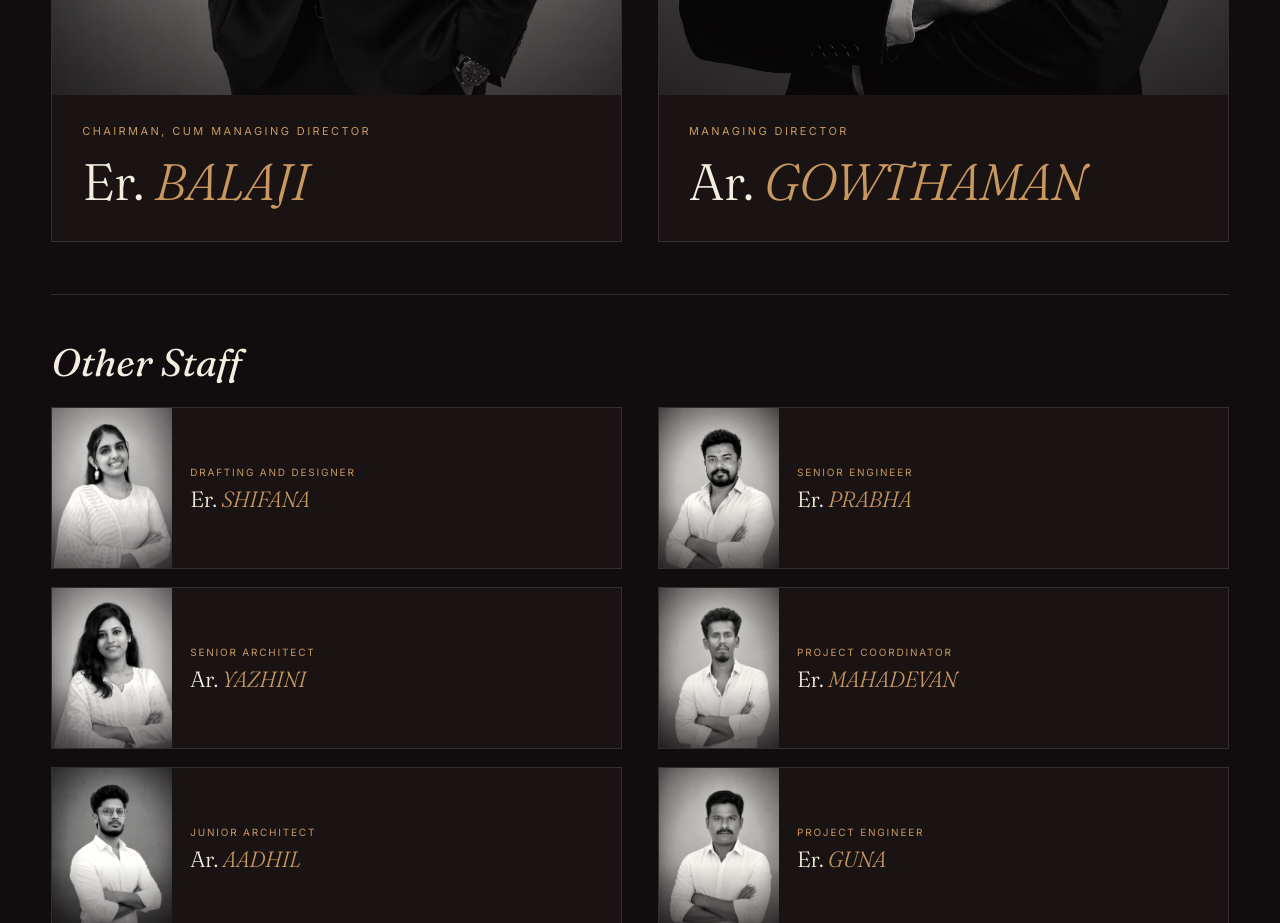
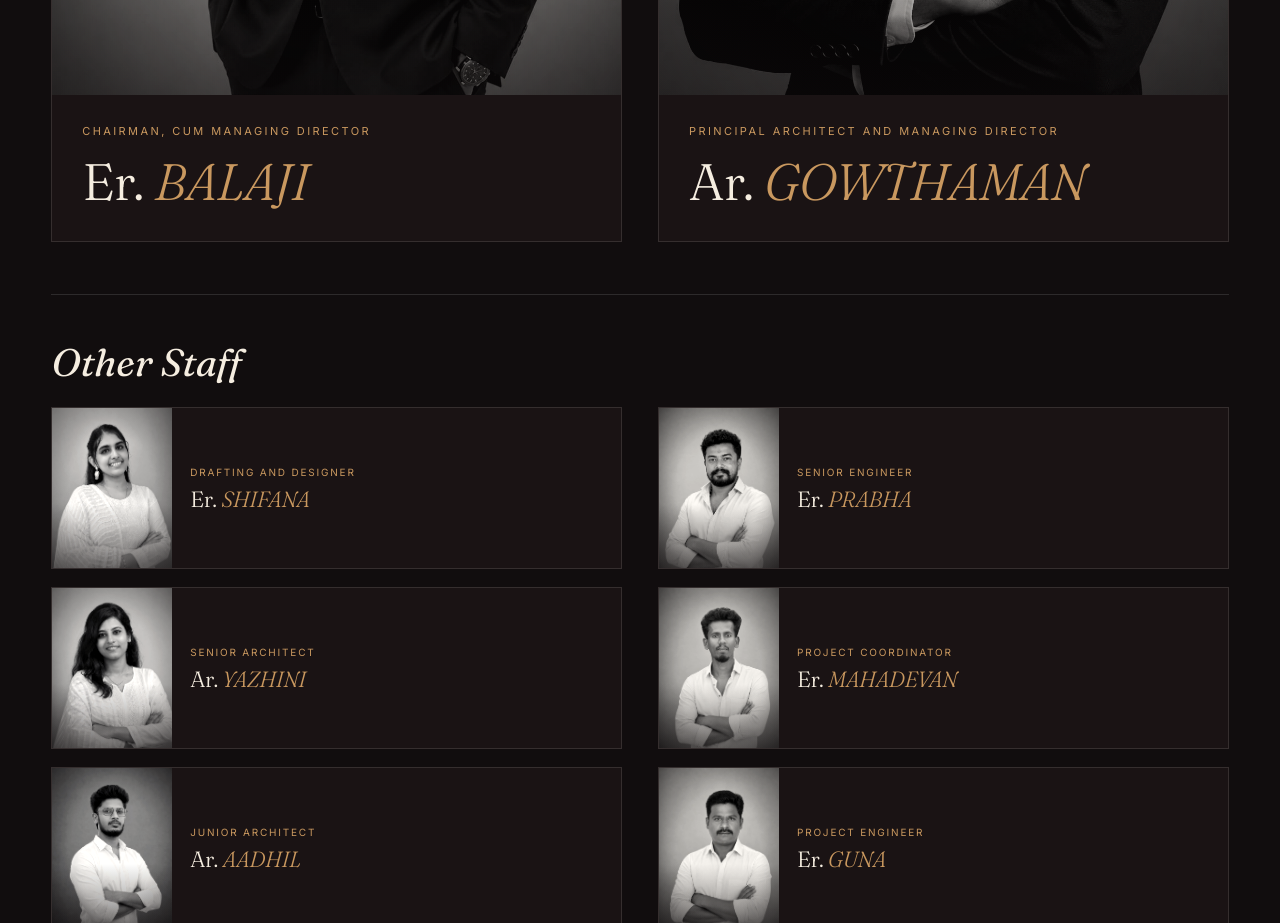
Before and after one commit to byitus/qwertyui, a website: page index.html in a window 1280 px wide. Shown: the part 4340-5263 px from the top of the page. Drawn offline with Linux system fonts and the light colour scheme.

Commit message:
Update index.html

```diff
--- a/index.html
+++ b/index.html
@@ -239,7 +239,7 @@
               <span class="member__badge">Founder</span>
             </div>
             <div class="member__body">
-              <span class="member__role">Managing Director</span>
+              <span class="member__role">Principal Architect And Managing Director </span>
               <h3 class="member__name">Ar. <em>GOWTHAMAN</em></h3>
             </div>
           </article>
```
